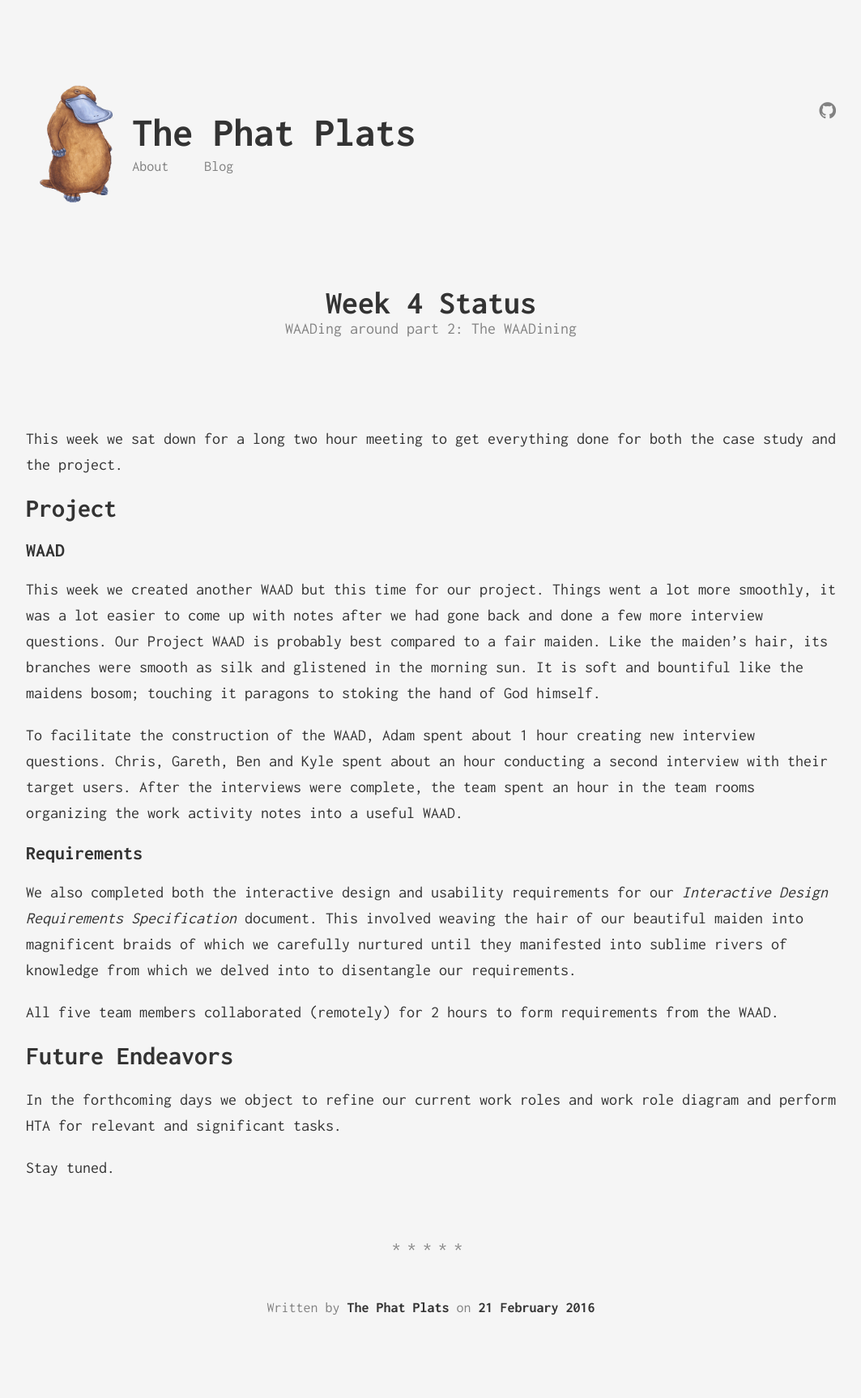
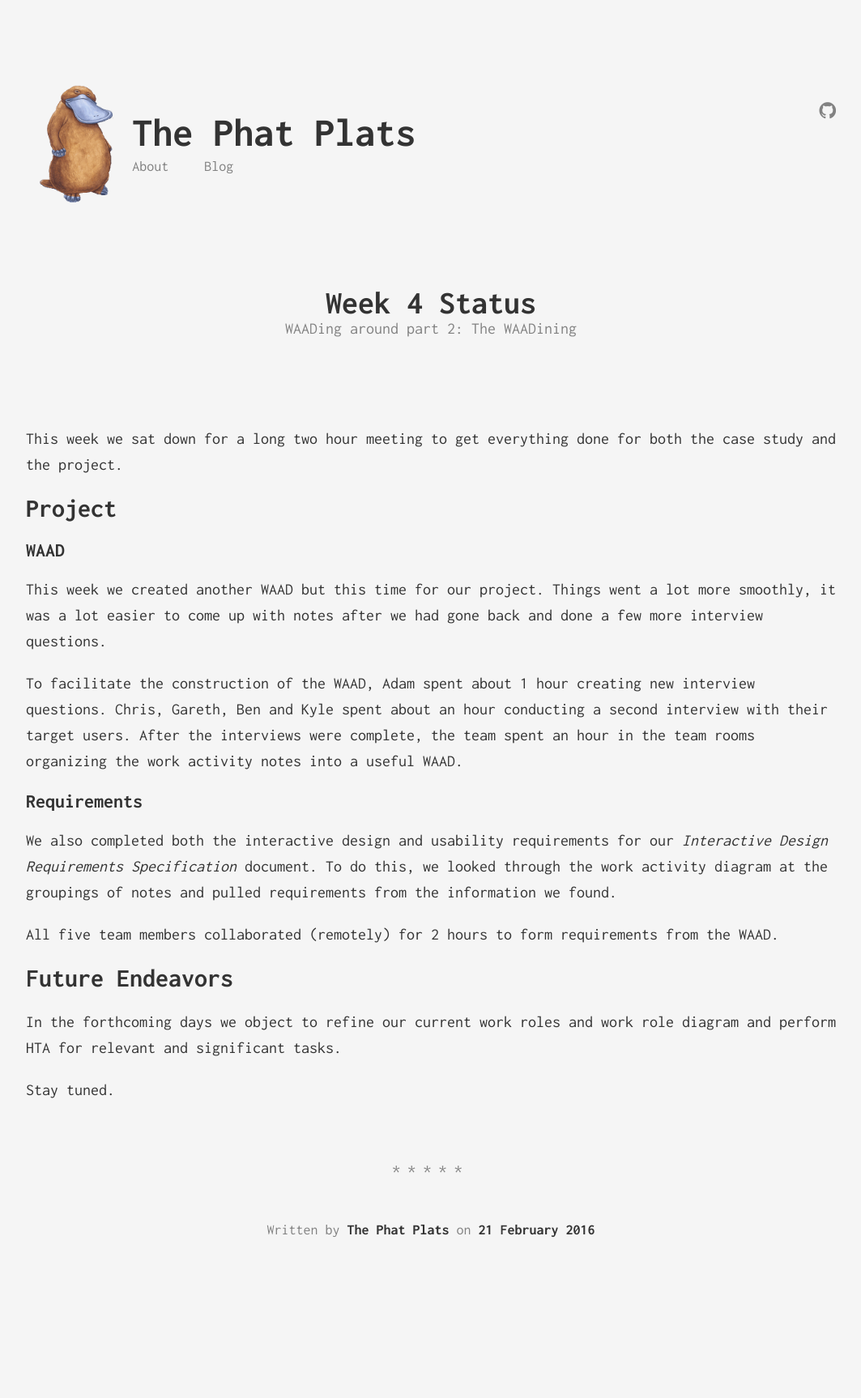
Before and after one commit to phat-plats/Blog, a Jekyll site: the page built from _posts/2016-02-21-Week-4-Status.md, in a window 1280 px wide. Shown: the whole page at 81% size, without its empty margins (108-1171 px from the left). Built offline with Jekyll 4.4.1, drawn with Linux system fonts in a browser that asks for light colours; after the commit the page ends 1630 px from its top, so only the background shows below that.

Commit message:
Remove inappropriate content from blog post

```diff
--- a/_posts/2016-02-21-Week-4-Status.md
+++ b/_posts/2016-02-21-Week-4-Status.md
@@ -11,12 +11,12 @@ This week we sat down for a long two hour meeting to get everything done for bot
 # Project
 
 ## WAAD
-This week we created another WAAD but this time for our project. Things went a lot more smoothly, it was a lot easier to come up with notes after we had gone back and done a few more interview questions. Our Project WAAD is probably best compared to a fair maiden. Like the maiden's hair, its branches were smooth as silk and glistened in the morning sun. It is soft and bountiful like the maidens bosom; touching it paragons to stoking the hand of God himself.
+This week we created another WAAD but this time for our project. Things went a lot more smoothly, it was a lot easier to come up with notes after we had gone back and done a few more interview questions.
 
 To facilitate the construction of the WAAD, Adam spent about 1 hour creating new interview questions. Chris, Gareth, Ben and Kyle spent about an hour conducting a second interview with their target users. After the interviews were complete, the team spent an hour in the team rooms organizing the work activity notes into a useful WAAD.
 
 ## Requirements
-We also completed both the interactive design and usability requirements for our _Interactive Design Requirements Specification_ document. This involved weaving the hair of our beautiful maiden into magnificent braids of which we carefully nurtured until they manifested into sublime rivers of knowledge from which we delved into to disentangle our requirements.
+We also completed both the interactive design and usability requirements for our _Interactive Design Requirements Specification_ document. To do this, we looked through the work activity diagram at the groupings of notes and pulled requirements from the information we found.
 
 All five team members collaborated (remotely) for 2 hours to form requirements from the WAAD.
 # Future Endeavors
```
